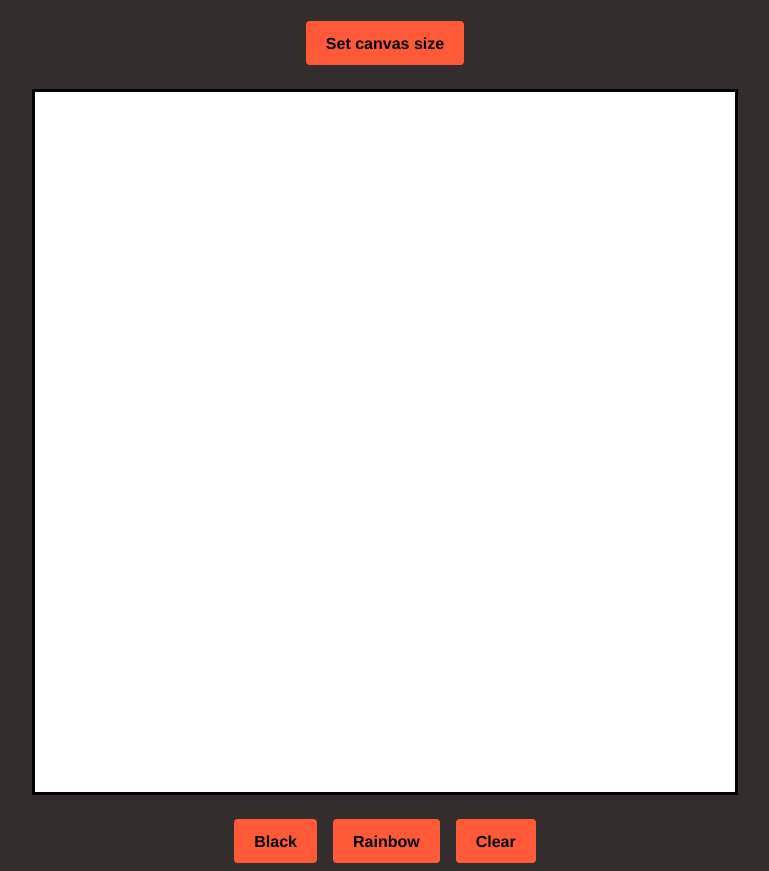
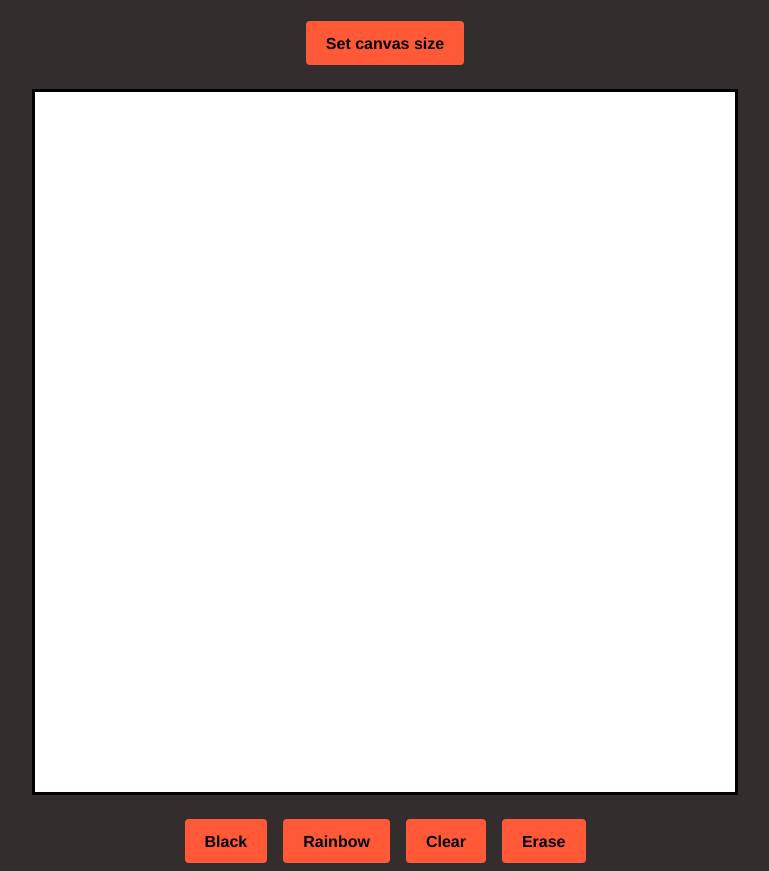
Before and after one commit to Yannick2811/etchasketch, a plain HTML site: page index.html in a window 1280 px wide. Shown: the part 65-936 px from the top of the page, without its empty margins (255-1024 px from the left). Drawn offline with Linux system fonts and the light colour scheme.

Commit message:
Add style.css and index.html and script.js

```diff
--- a/script.js
+++ b/script.js
@@ -18,6 +18,9 @@ const buttonsContainer = document.querySelector(".buttons")
 const btnRefresh = document.querySelector(".refresh")
 const btnClear = document.createElement("button")
 const boxes = document.querySelectorAll('.box')
+const btnErase = document.createElement("button")
+const pickColor = document.createElement("input")
+
 
 // annoying if you draw straight away
 /*window.onload = () => {
@@ -67,6 +70,20 @@ function clear() {
 }
 clear()
 
+function erase() {
+    const boxes = document.querySelectorAll(".box")
+    btnErase.textContent = "Erase"
+    btnErase.addEventListener('click', () => {
+        boxes.forEach(box => box.addEventListener('mouseover', () => {
+            box.style.background = "white"
+        }))
+    })
+    buttonsContainer.appendChild(btnErase).classList.add('btn')
+}
+erase()
+
+
+
 function remove() {
     const boxes = container.querySelectorAll(".box")
     boxes.forEach(box => {
--- a/style.css
+++ b/style.css
@@ -3,9 +3,6 @@ body{
     background-color: #332e2d;
 }
 
-.box{
-
-}
 
 
 
```
